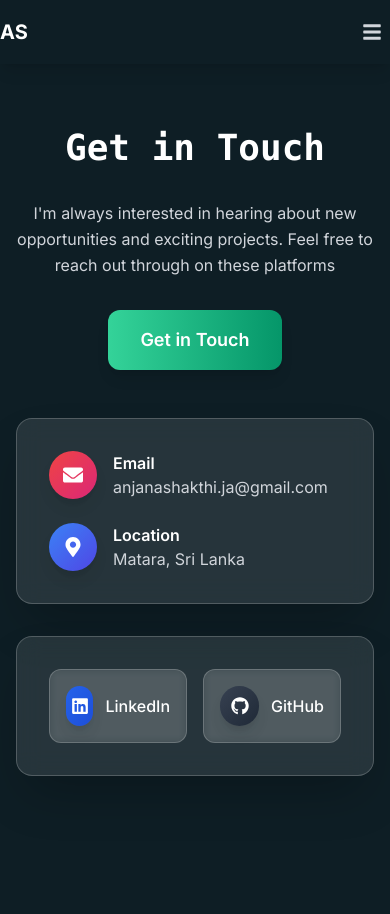
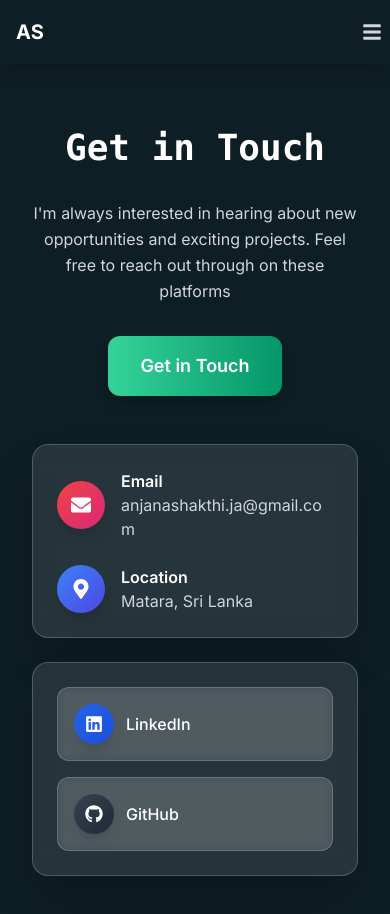
Before and after one commit to anjana6/New_portfolio, a React (Create React App) app: page /contact in a window 390 px wide. Shown: the top 914 px of the page. Before the commit the page ends 844 px from the top, so only its background shows below. Built offline with nearby package versions, Linux system fonts and the light colour scheme.

Commit message:
Fixed mobile responsive issue on navigation aand contact page

```diff
--- a/src/components/Navigation.jsx
+++ b/src/components/Navigation.jsx
@@ -23,7 +23,7 @@ const Navigation = () => {
     <nav className="fixed top-0 left-0 right-0 bg-[#0e1e25] shadow-lg z-50">
       <div className="container-custom">
         <div className="flex items-center justify-between h-16">
-          <div className="text-xl font-bold text-white">AS</div>
+          <div className="ml-4 sm:ml-0 text-xl font-bold text-white">AS</div>
           <div className="hidden md:flex space-x-8">
             {navItems.map((item) => (
               <Link
--- a/src/pages/Contact.jsx
+++ b/src/pages/Contact.jsx
@@ -98,7 +98,7 @@ const Contact = () => {
             Get in Touch
           </h1>
 
-          <p className="text-gray-300 mb-8 text-center max-w-2xl mx-auto leading-relaxed">
+          <p className="text-gray-300 mb-8 text-center max-w-2xl mx-auto leading-relaxed px-4">
             I'm always interested in hearing about new opportunities and exciting projects.
             Feel free to reach out through on these platforms
           </p>
@@ -113,25 +113,21 @@ const Contact = () => {
             </button>
           </div>
 
-          <div className="max-w-4xl mx-auto">
-            <div className="grid lg:grid-cols-2 gap-8">
+          <div className="max-w-4xl mx-auto px-4">
+            <div className="grid grid-cols-1 lg:grid-cols-2 gap-6 lg:gap-8">
 
-              <div className="backdrop-blur-md bg-white/10 rounded-2xl p-8 border border-white/20 shadow-2xl">
-                {/* <h2 className="text-2xl font-bold text-white mb-6">
-                  Contact Details
-                </h2> */}
-
+              <div className="backdrop-blur-md bg-white/10 rounded-2xl p-6 lg:p-8 border border-white/20 shadow-2xl">
                 <div className="space-y-6">
                   {contactInfo.map((info, index) => (
                     <div key={index} className="flex items-center space-x-4 group">
-                      <div className={`w-12 h-12 ${info.bgColor} rounded-full flex items-center justify-center text-white shadow-lg group-hover:scale-110 transition-all duration-300`}>
+                      <div className={`w-12 h-12 ${info.bgColor} rounded-full flex items-center justify-center text-white shadow-lg group-hover:scale-110 transition-all duration-300 flex-shrink-0`}>
                         <info.icon className="text-xl" />
                       </div>
-                      <div>
+                      <div className="min-w-0 flex-1">
                         <p className="font-semibold text-white">{info.label}</p>
                         <a
                           href={info.href}
-                          className="text-gray-300 hover:text-white transition-colors duration-200"
+                          className="text-gray-300 hover:text-white transition-colors duration-200 break-words"
                         >
                           {info.value}
                         </a>
@@ -142,12 +138,8 @@ const Contact = () => {
               </div>
 
 
-              <div className="backdrop-blur-md bg-white/10 rounded-2xl p-8 border border-white/20 shadow-2xl">
-                {/* <h2 className="text-2xl font-bold text-white mb-6">
-                  Connect With Me
-                </h2> */}
-
-                <div className="grid grid-cols-2 gap-4">
+              <div className="backdrop-blur-md bg-white/10 rounded-2xl p-6 lg:p-8 border border-white/20 shadow-2xl">
+                <div className="grid grid-cols-1 sm:grid-cols-2 gap-4">
                   {socialLinks.map((social, index) => (
                     <a
                       key={index}
@@ -156,7 +148,7 @@ const Contact = () => {
                       rel="noopener noreferrer"
                       className="flex items-center space-x-3 p-4 bg-white/10 backdrop-blur-sm rounded-xl border border-white/20 hover:bg-white/20 transition-all duration-300 group"
                     >
-                      <div className={`w-10 h-10 ${social.bgColor} ${social.hoverColor} rounded-full flex items-center justify-center text-white shadow-lg group-hover:scale-110 transition-all duration-300`}>
+                      <div className={`w-10 h-10 ${social.bgColor} ${social.hoverColor} rounded-full flex items-center justify-center text-white shadow-lg group-hover:scale-110 transition-all duration-300 flex-shrink-0`}>
                         <social.icon className="text-lg" />
                       </div>
                       <span className="font-medium text-white">{social.label}</span>
```
